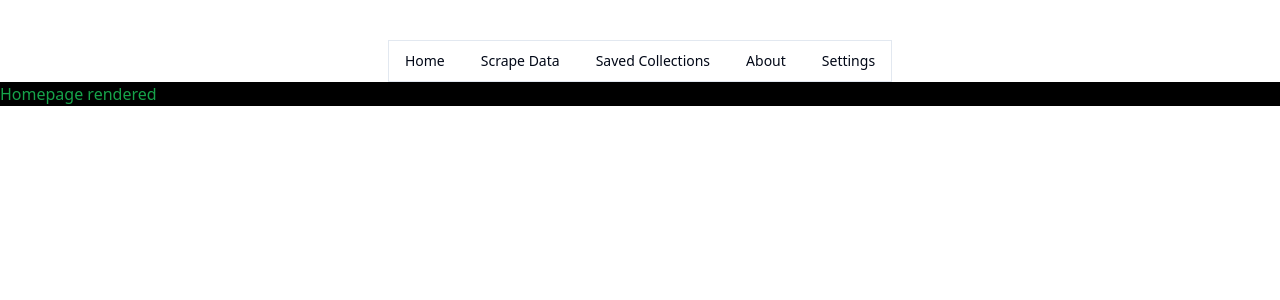
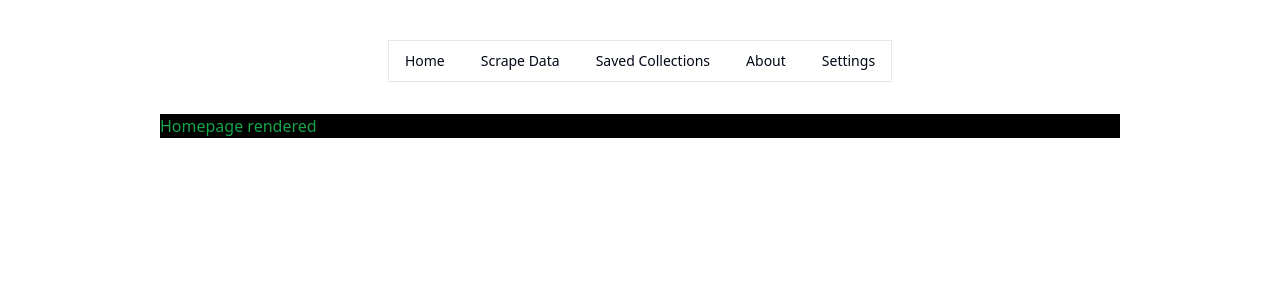
Before and after one commit to jclark1913/sdb-frontend, a React (Vite) app: page / in a window 1280 px wide. Shown: the top 300 px of the page. Built offline with nearby package versions, Linux system fonts and the light colour scheme; what tailwindcss-dir would draw is missing.

Commit message:
Add container to app

```diff
--- a/src/App.jsx
+++ b/src/App.jsx
@@ -1,13 +1,16 @@
 import React, { useState, useEffect } from 'react';
 import Nav from 'src/components/navigation/Nav';
 import RoutesList from './RoutesList';
+import ContentArea from 'src/components/ContentArea';
 
 function App() {
 
   return (
     <div className="App">
       <Nav />
-      <RoutesList />
+      <ContentArea>
+        <RoutesList />
+      </ContentArea>
     </div>
   );
 }
```
